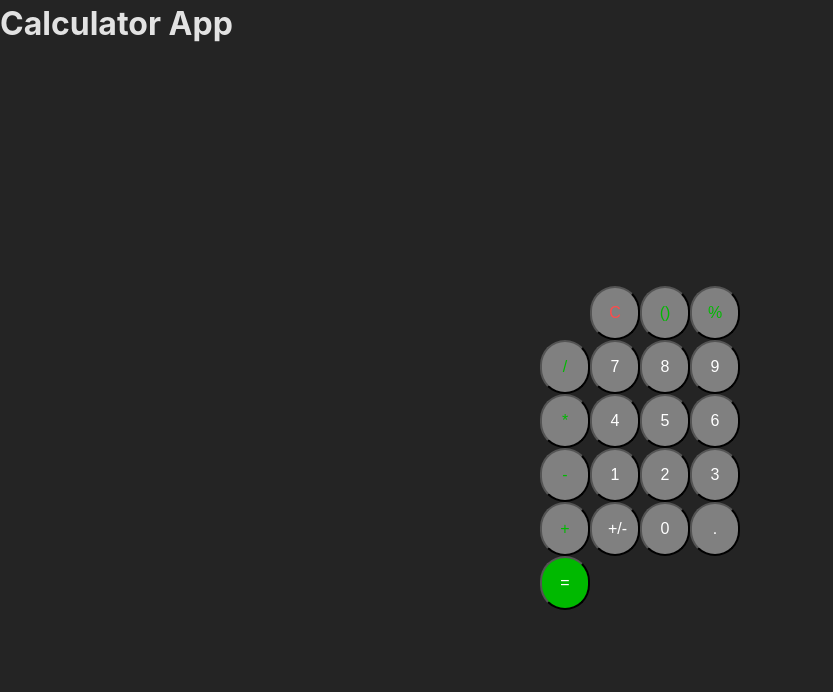
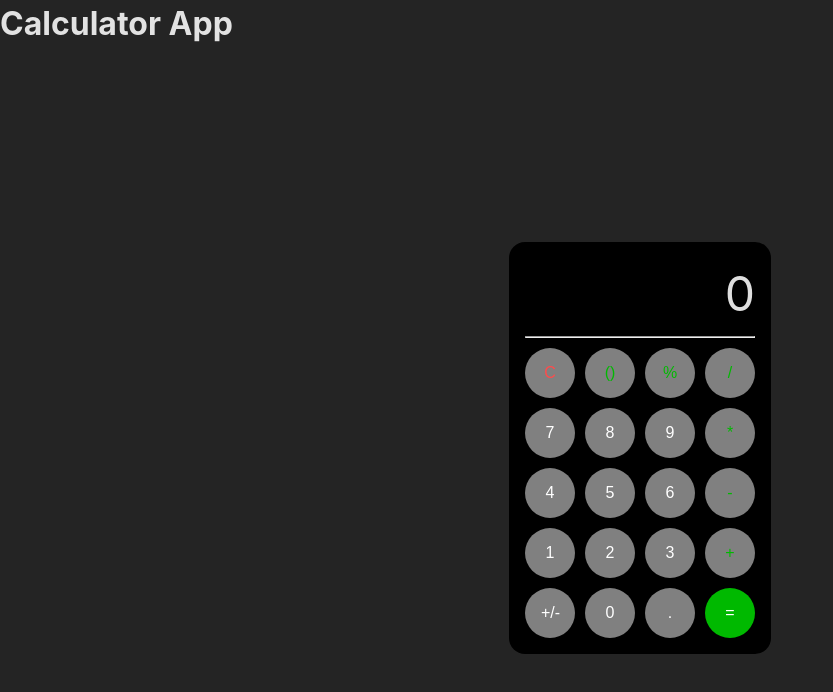
Before and after one commit to ShaderFax/React-Cert-Projects, a React (Vite) app in the folder Build_A_JS_Calculator/JS-calc/: page / in a window 1280 px wide. Shown: the top 692 px of the page, without its empty margins (0-833 px from the left). Built offline with nearby package versions, Linux system fonts and the light colour scheme.

Commit message:
Finished styling, now to build the actual functions.

```diff
--- a/Build_A_JS_Calculator/JS-calc/src/App.css
+++ b/Build_A_JS_Calculator/JS-calc/src/App.css
@@ -24,13 +24,16 @@
     display: grid;
     grid-template-areas:
      "display display display display"
-     "clear bracket percentage divide"
+     "clear brackets percentage divide"
      "seven eight nine multiply"
      "four five six subtract"
      "one two three add"
      "negative zero decimal equals";
-     grid-template-columns: 50px 50px 50px 50px;
-
+    grid-template-columns: 50px 50px 50px 50px;
+    gap: 10px;
+    background-color: black;
+    padding: 1em;
+    border-radius: 16px;
   }
 
   .grey {
@@ -60,8 +63,115 @@
 
   button {
     border-radius: 64px;
+    border-style: none;
+    cursor: pointer;
+    width: 100%;
+    transition: transform 0.1s ease-in-out;
   }
 
-  button:hover {
+  button:active {
+    transform: scale(0.95);
+    filter: invert(1);
+  }
+
+  .grey:hover {
     background-color: #717171;
   }
+
+  .green:hover {
+    background-color: rgb(0, 165, 0);
+  }
+
+  #answer {
+    font-size: 48px;
+    height: 48px;
+  }
+
+  #expression {
+    font-size: 30px;
+    height: 30px;
+  }
+
+  #display {
+    grid-area: display;
+  }
+
+  #clear {
+    grid-area: clear;
+  }
+
+  #brackets {
+    grid-area: brackets;
+  }
+
+  #percentage {
+    grid-area: percentage;
+  }
+
+  #divide {
+    grid-area: divide;
+  }
+
+  #seven {
+    grid-area: seven;
+  }
+
+  #eight {
+    grid-area: eight;
+  }
+
+  #nine {
+    grid-area: nine;
+  }
+
+  #multiply {
+    grid-area: multiply;
+  }
+
+  #four {
+    grid-area: four;
+  }
+
+  #five {
+    grid-area: five;
+  }
+
+  #six {
+    grid-area: six;
+  }
+
+  #subtract {
+    grid-area: subtract;
+  }
+
+  #one {
+    grid-area: one;
+  }
+
+  #two {
+    grid-area: two;
+  }
+
+  #three {
+    grid-area: three;
+  }
+
+  #add {
+    grid-area: add;
+  }
+
+  #negative {
+    grid-area: negative;
+  }
+
+  #zero {
+    grid-area: zero;
+  }
+
+  #decimal {
+    grid-area: decimal;
+  }
+
+  #equals {
+    grid-area: equals;
+  }
--- a/Build_A_JS_Calculator/JS-calc/src/App.tsx
+++ b/Build_A_JS_Calculator/JS-calc/src/App.tsx
@@ -11,13 +11,14 @@ function App() {
     <h1>Calculator App</h1>
       <div className="container">
         <div id="calculator">
-          <div id="display" style={{textAlign: "right"}}>
-            <div id="answer"></div>
+          <div id="display" style={{ textAlign: "right" }}>
+            <div id="answer">0</div>
             <div id="expression"></div>
+            <hr></hr>
           </div>
           <button onClick={() => buttonPress("clear")} className="grey red-text" id="clear">C</button>
-          <button onClick={() => buttonPress("brackets")} className=" grey green-text">()</button>
-          <button onClick={() => buttonPress("percentage")} className="grey green-text" id="pecentage">%</button>
+          <button onClick={() => buttonPress("brackets")} className="grey green-text" id="brackets">()</button>
+          <button onClick={() => buttonPress("percentage")} className="grey green-text" id="percentage">%</button>
           <button onClick={() => buttonPress("/")} className="grey green-text" id="divide">/</button>
           <button onClick={() => buttonPress("7")} className="grey white-text" id="seven">7</button>
           <button onClick={() => buttonPress("8")} className="grey white-text" id="eight">8</button>
```
